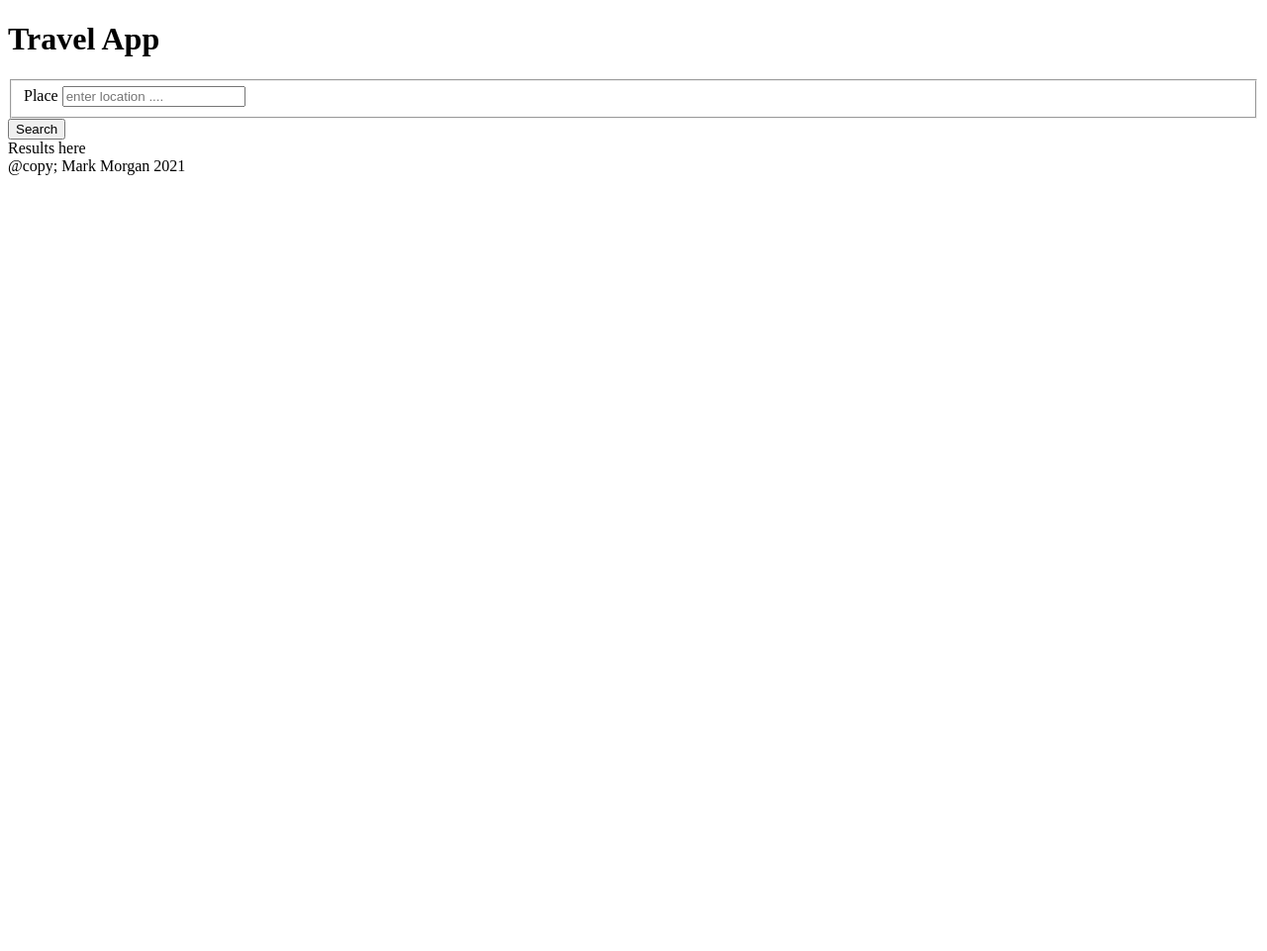
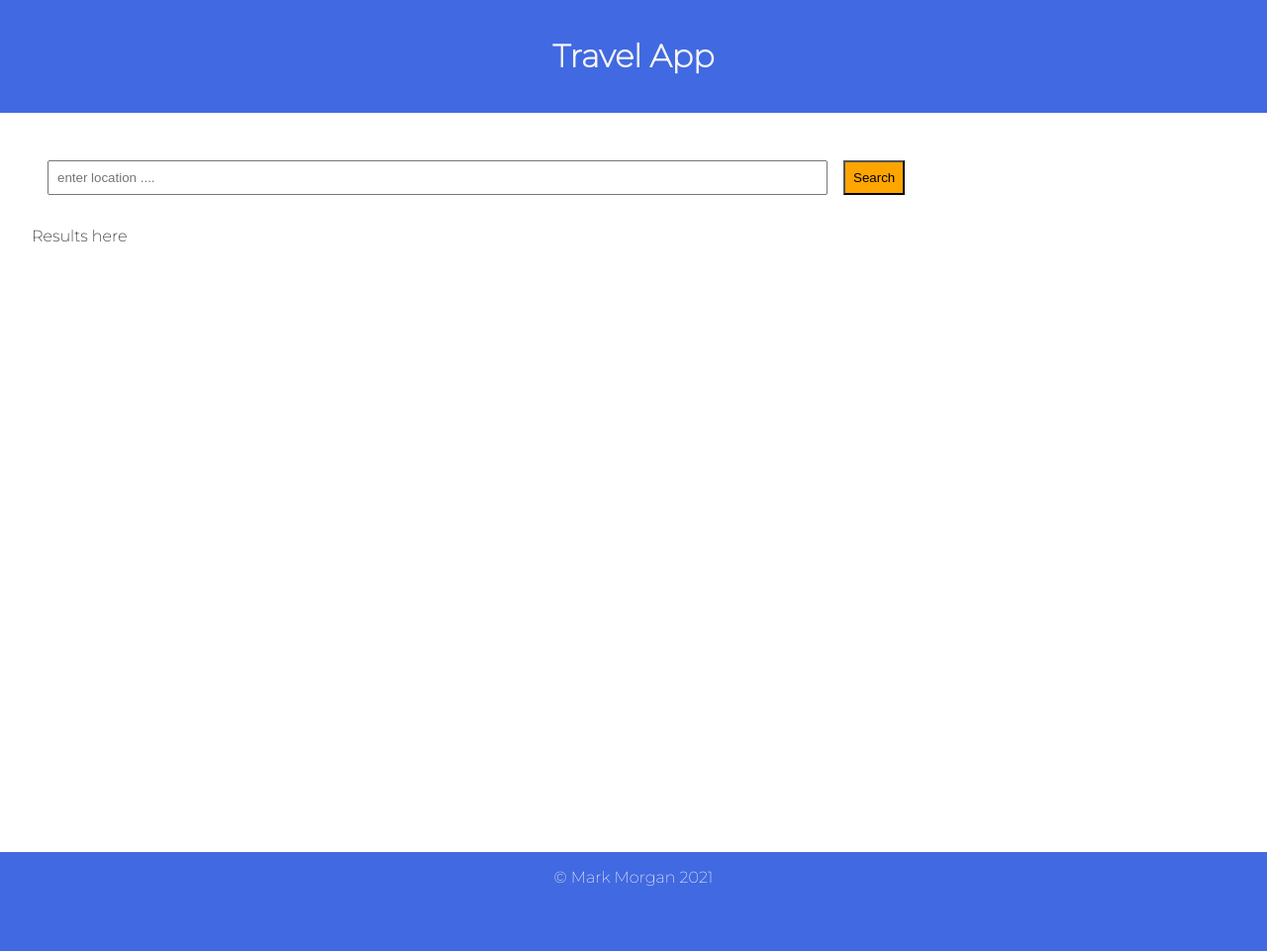
Before and after one commit to mogstuff/travel-app-project, a website built with webpack: page src/client/views/index.html in a window 1280 px wide. Shown: the whole page at 99% size. Before the commit the page ends 800 px from the top, so only its background shows below. Built offline with nearby package versions, Linux system fonts and the light colour scheme.

Commit message:
feat: initial css
initial draft for css and html

```diff
--- a/src/client/index.js
+++ b/src/client/index.js
@@ -1,3 +1,4 @@
+import "./styles/main.scss"
 
 
-alert("I EXIST");
+//alert("I EXIST");
--- /dev/null
+++ b/src/client/styles/main.scss
@@ -0,0 +1,73 @@
+@import url('https://fonts.googleapis.com/css2?family=Montserrat:wght@200&display=swap');
+
+body{
+    font-family: 'Montserrat', sans-serif;
+    margin:0;
+    padding:0;
+}
+
+#wrapper{
+    min-height:100vh;
+    display:grid;
+    grid-template-rows: auto 1fr auto;
+    margin:0;
+    padding:0;
+    width:100%;
+}
+
+header{
+    background-color: royalblue;
+    display: flex;
+    justify-content: center;
+    padding:1em;
+}
+
+h1{
+    color:whitesmoke;
+}
+
+main{
+    margin:1rem;
+}
+
+#form{
+
+    margin:1rem;
+}
+
+#search-form{
+
+    display: flex;
+    padding:0.5rem;
+}
+
+#search-text-wrapper{
+    padding:0.5rem;
+}
+
+#search_txt{
+    padding:0.5rem;
+    width: 60vw;
+}
+
+#submit-container{
+    padding:0.5rem;
+}
+
+.search_button{
+    background-color: orange;
+    padding:0.5rem;
+}
+
+#results{
+    margin:1rem;
+    min-height:600px;
+}
+
+
+footer{
+    background-color: royalblue;
+    height:100px;
+    color:whitesmoke;
+    text-align: center;
+}
--- a/src/client/views/index.html
+++ b/src/client/views/index.html
@@ -1,12 +1,13 @@
 <!DOCTYPE html>
 <html lang="en">
+
 <head>
     <meta charset="UTF-8">
     <meta http-equiv="X-UA-Compatible" content="IE=edge">
     <meta name="viewport" content="width=device-width, initial-scale=1.0">
     <title>Document</title>
-    <link rel="stylesheet" href="../styles/main.css">
 </head>
+
 <body>
     <div id="wrapper">
         <header>
@@ -15,10 +16,10 @@
         <main>
             <section id="form">
                 <form id="search-form">
-                    <fieldset>
-                        <label for="search_txt">Place</label>
-                        <input id="search_txt" type="text" placeholder="enter location ....">
-                    </fieldset>
+                    <div id="search-text-wrapper">
+                        <input id="search_txt" type="text" placeholder="enter location ...."
+                            aria-label="search location">
+                    </div>
                     <div id="submit-container">
                         <button id="search" class="search_button">
                             Search
@@ -27,12 +28,13 @@
                 </form>
             </section>
             <section id="results">
-                    Results here
+                Results here
             </section>
         </main>
         <footer>
-            @copy; Mark Morgan 2021
-        </footer>
+            <p>&copy; Mark Morgan 2021</p>
+            </footer>
     </div>
 </body>
+
 </html>
```
Also changed, not shown: package.json (+13 -8 lines), src/client/styles/main.css (deleted), 1 other file.
